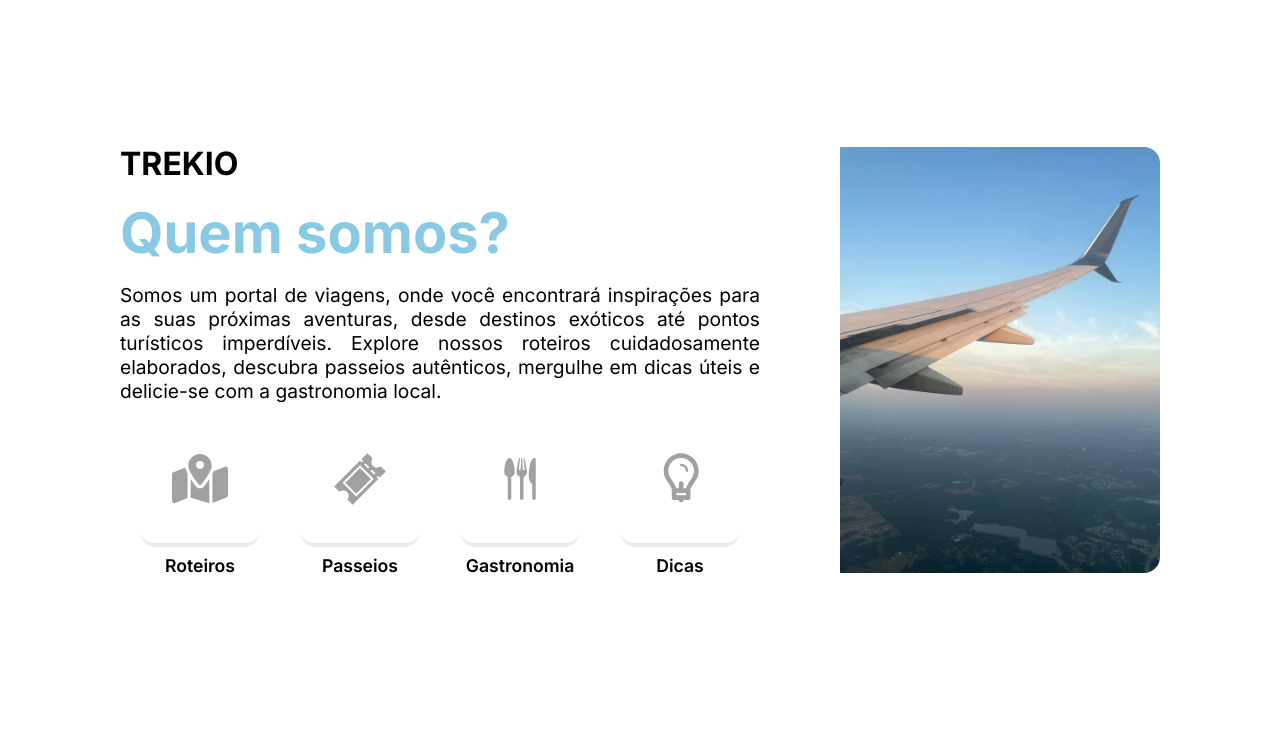
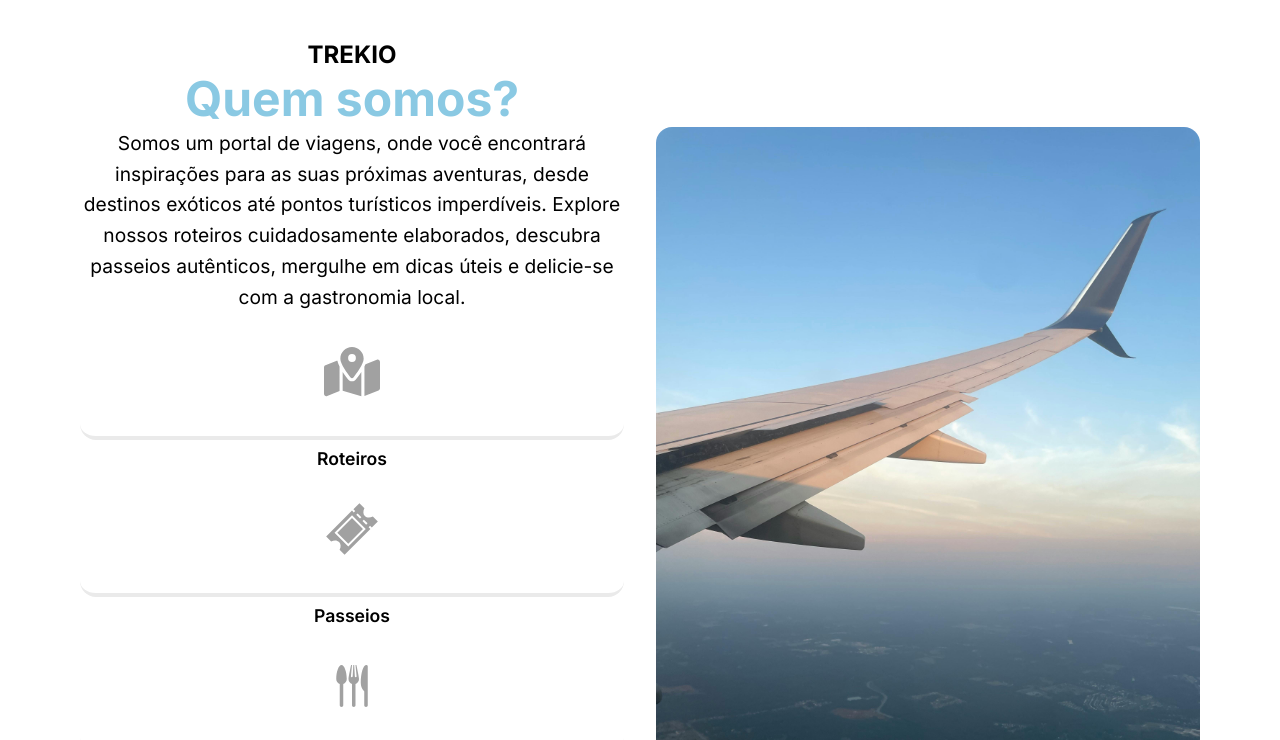
Before and after one commit to renanlazoti/Trekio, a React (Create React App) app in the folder front/: page / in a window 1280 px wide. Shown: the part 840-1580 px from the top of the page. Built offline with nearby package versions, Linux system fonts and the light colour scheme.

Commit message:
feat(front):adicionando fucionalidade aos icones

```diff
--- a/front/src/components/about/About.js
+++ b/front/src/components/about/About.js
@@ -1,4 +1,4 @@
-import React from "react";
+import React, { useState } from "react";
 import { Card } from "../card/Card";
 import { FaMapLocationDot } from "react-icons/fa6";
 import { GiTicket } from "react-icons/gi";
@@ -8,6 +8,30 @@ import aviao from '../../assets/img/aviao.jpg'
 import './about.css'
 
 export const About = () => {
+    const [showPopup, setShowPopup] = useState(false);
+    const [popupContent, setPopupContent] = useState("");
+    const handleIconClick = (text) => {
+        switch (text) {
+            case "Roteiros":
+                setPopupContent("Embarque em uma jornada extraordinária através dos nossos roteiros cuidadosamente selecionados. Deixe-se envolver pela magia de destinos exóticos, explore os recantos mais pitorescos do mundo e descubra os segredos que só os viajantes mais experientes conhecem. Desde aventuras épicas em terras distantes até escapadelas românticas em paraísos tropicais, nossos roteiros são projetados para despertar sua curiosidade, alimentar sua paixão pela descoberta e criar memórias inesquecíveis. Prepare-se para uma experiência única que irá transformar sua visão do mundo e deixar você ansioso por mais aventuras. Explore nossos roteiros cuidadosamente elaborados.");
+                break;
+            case "Passeios":
+                setPopupContent("Descubra passeios autênticos.");
+                break;
+            case "Gastronomia":
+                setPopupContent("Delicie-se com a gastronomia local.");
+                break;
+            case "Dicas":
+                setPopupContent("Mergulhe em dicas úteis.");
+                break;
+            default:
+                setPopupContent("");
+                break;
+        }
+
+        setShowPopup(true);
+    };
+
     return (
         <section id="app__about-section">
             <div className="app__about-content">
@@ -21,13 +45,30 @@ export const About = () => {
                         passeios autênticos, mergulhe em dicas úteis e delicie-se com a
                         gastronomia local.
                     </p>
+
                     <div className="informations-cards">
+                        <div className="app__about-icon" onClick={() => handleIconClick("Roteiros")}>
                             <Card text="Roteiros" icon={FaMapLocationDot} />
+                        </div>
+                        <div className="app__about-icon" onClick={() => handleIconClick("Passeios")}>
                             <Card text="Passeios" icon={GiTicket} />
+                        </div>
+                        <div className="app__about-icon" onClick={() => handleIconClick("Gastronomia")}>
                             <Card text="Gastronomia" icon={IoIosRestaurant} />
+                        </div>
+                        <div className="app__about-icon" onClick={() => handleIconClick("Dicas")}>
                             <Card text="Dicas" icon={TiLightbulb} />
                         </div>
                     </div>
+                </div>
+                {showPopup && (
+                    <div className="popup">
+                        <div className="popup-content">
+                            <p>{popupContent}</p>
+                            <button onClick={() => setShowPopup(false)}>Fechar</button>
+                        </div>
+                    </div>
+                )}
                 <img src={aviao} alt="Imagem da asa de um avião" className="app__about-img" />
             </div>
         </section>
--- a/front/src/components/about/about.css
+++ b/front/src/components/about/about.css
@@ -2,46 +2,86 @@
     display: flex;
     align-items: center;
     justify-content: center;
-    height: 100vh;
+    height: auto;
+    padding: 5rem;
+    text-align: center;
 }
 
 .app__about-content {
-    display: flex;
+    display: grid;
+    grid-template-columns: repeat(2, 1fr);
+    gap: 2rem;
+    justify-content: center;
     align-items: center;
-    justify-content: center;
-    gap: 5rem;
 }
 
 .app__about-informations {
-    width: 40rem;
-    display: flex;
-    flex-direction: column;
-    gap: 1rem;
-}
-
-.informations-ourName {
-    font-size: 2rem;
+    max-width: 40rem;
 }
 
 .informations-title {
     color: var(--color-primary);
-    font-size: 3.5rem;
+    font-size: 3rem;
     font-weight: bold;
 }
 
 .informations-bio {
-    text-align: justify;
     font-size: 1.2rem;
-}
-
-.informations-cards {
-    display: flex;
-    align-items: center;
-    justify-content: center;
-    gap: 2.5rem;
+    line-height: 1.6;
 }
 
 .app__about-img {
-    width: 20rem;
-    border-radius: 0 var(--border-radius2) var(--border-radius2) 0;
+    width: 100%;
+    max-width: 40rem;
+    height: auto;
+    border-radius: var(--border-radius2);
 }
+
+.popup {
+    position: fixed;
+    top: 0;
+    left: 0;
+    width: 100%;
+    height: 100%;
+    background-color: rgba(0, 0, 0, 0.5);
+    display: flex;
+    justify-content: center;
+    align-items: center;
+    z-index: 999;
+}
+
+.popup-content {
+    background-color: white;
+    padding: 2rem;
+    border-radius: 0.5rem;
+    box-shadow: 0 0.2rem 0.5rem rgba(0, 0, 0, 0.2);
+    max-width: 90%;
+    max-height: 90%;
+    overflow-y: auto;
+}
+
+.popup-content p {
+    font-size: 1.2rem;
+    line-height: 1.6;
+    margin-bottom: 1rem;
+}
+
+.popup-content button {
+    background-color: var(--color-primary);
+    color: white;
+    border: none;
+    padding: 0.5rem 1rem;
+    border-radius: 0.5rem;
+    cursor: pointer;
+    transition: background-color 0.3s ease;
+}
+
+.popup-content button:hover {
+    background-color: var(--color-primary-dark);
+}
+
+@media screen and (max-width: 768px) {
+    .popup-content {
+        max-width: 80%;
+    }
+}
```
Lines whose indentation alone changed are shown as unchanged.
